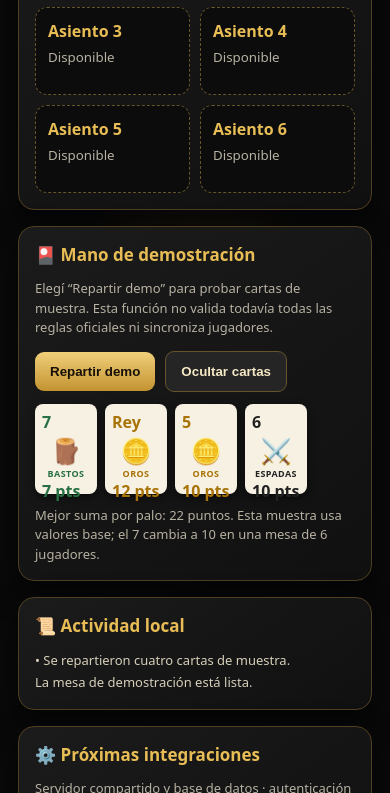
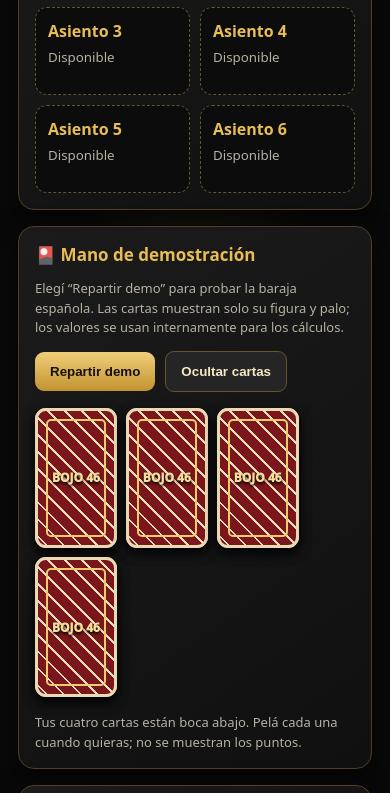
Before and after one commit to tiocucho/BOJO-46-TIO-CUCHO-, a plain HTML site: page index.html in a window 390 px wide. Both pictures are taken after a click on the button "Repartir demo". Shown: the part 788-1581 px from the top of the page. Drawn offline with Linux system fonts and the light colour scheme.

Commit message:
Add files via upload

```diff
--- a/index.html
+++ b/index.html
@@ -21,14 +21,23 @@ button:disabled{opacity:.4;cursor:not-allowed}
 .seats{display:grid;grid-template-columns:repeat(2,minmax(0,1fr));gap:10px}
 .seat{background:#0c0c0c;border:1px dashed #66542b;border-radius:12px;padding:12px;min-height:88px}
 .seat strong{color:var(--gold)}.seat small{display:block;color:var(--muted);margin-top:6px}
-.cards{display:flex;gap:8px;flex-wrap:wrap;margin:12px 0}
-.card{width:62px;height:90px;border-radius:8px;background:#f7f1e3;color:#171717;display:flex;flex-direction:column;justify-content:space-between;padding:7px;font-weight:800;box-shadow:0 3px 9px #0008}
-.card .suit{font-size:25px;text-align:center;align-self:center}.card .suitname{font-size:9px;text-align:center;letter-spacing:.4px;text-transform:uppercase}.gold{color:#a87408}.red{color:#b52d2d}.green{color:#287044}.black{color:#222}
+.cards{display:flex;gap:9px;flex-wrap:wrap;align-items:flex-start;margin:16px 0}
+.card{width:clamp(72px,19vw,104px);height:clamp(116px,31vw,160px);border:2px solid #e7d7b4;border-radius:10px;background:linear-gradient(145deg,#fffaf0,#eee2c8);color:#171717;display:flex;flex-direction:column;justify-content:space-between;padding:9px;font-weight:800;box-shadow:0 5px 12px #0009;overflow:hidden}
+.card{position:relative;width:clamp(72px,21vw,112px);height:clamp(126px,36vw,170px);border:2px solid #d6bd80;border-radius:11px;background:linear-gradient(145deg,#fffdf5,#f0e4c7);color:#211b12;display:flex;flex-direction:column;justify-content:space-between;padding:8px;box-shadow:0 5px 12px #0009;overflow:hidden}.card .rank{font-size:clamp(17px,4.8vw,25px);font-weight:900;line-height:1}.card .suit{font-size:clamp(35px,10vw,52px);text-align:center;align-self:center;line-height:1.1;filter:drop-shadow(0 2px 1px #0002)}.card .suitname{font-size:clamp(9px,2.5vw,12px);text-align:center;letter-spacing:1.4px;text-transform:uppercase;font-weight:900}.gold{color:#a87408}.red{color:#b52d2d}.green{color:#287044}.black{color:#222}.card:after{content:"";position:absolute;inset:4px;border:1px solid #d6bd8055;border-radius:7px;pointer-events:none}
+.peel-card{position:relative;width:clamp(72px,21vw,112px);height:clamp(126px,36vw,170px);touch-action:none;user-select:none;flex:0 0 auto;perspective:700px}
+.face-card,.back-cover{position:absolute;inset:0;border-radius:11px;overflow:hidden}
+.face-card{border:2px solid #d6bd80;background:linear-gradient(145deg,#fffdf5,#f0e4c7);color:#211b12;display:flex;flex-direction:column;justify-content:space-between;padding:8px;box-shadow:0 5px 12px #0009;font-weight:900}
+.face-card .rank{font-size:clamp(17px,4.8vw,25px);line-height:1}.face-card .art{font-size:clamp(30px,9vw,48px);text-align:center;line-height:1.1;flex:1;display:grid;place-items:center}.face-card .suitname{font-size:clamp(8px,2.4vw,11px);text-align:center;letter-spacing:1px}
+.back-cover{z-index:2;background:repeating-linear-gradient(45deg,#7b171c 0 5px,#f1dfbb 5px 7px,#7b171c 7px 12px);border:3px solid #ead9b5;box-shadow:0 5px 12px #0009;transform-origin:top center;cursor:ns-resize}
+.back-cover:before{content:'BOJO 46';position:absolute;inset:8px;border:2px solid #edcc70;border-radius:5px;display:grid;place-items:center;color:#f7df9a;font-weight:1000;font-size:12px;text-shadow:0 2px 3px #000}
+.peel-label{font-size:11px;color:#bdb39b;text-align:center;margin-top:4px;line-height:1.2}
+.peel-card.revealed .back-cover{display:none}
+@media(max-width:380px){.peel-card{width:calc((100vw - 82px)/4);height:120px}.face-card{padding:6px}.face-card .art{font-size:29px}.face-card .rank{font-size:16px}.face-card .suitname{font-size:8px}}
 .pill{display:inline-block;padding:5px 9px;border-radius:99px;background:#292111;color:#f0cd70;border:1px solid #5d4820;font-size:12px}
 .notice{color:var(--muted);font-size:13px;line-height:1.5}
 .log{max-height:170px;overflow:auto;color:#d7cfba;font-size:13px;line-height:1.7}
 footer{text-align:center;color:#807762;font-size:12px;padding:10px 20px 28px}
-@media(min-width:760px){main{grid-template-columns:1fr 1fr}.wide{grid-column:1/-1}.seats{grid-template-columns:repeat(3,minmax(0,1fr))}}
+@media(max-width:380px){.cards{gap:6px}.card{width:calc((100vw - 82px)/4);height:120px;padding:6px}.card .suit{font-size:29px}.card .suitname{font-size:8px}.card .rank{font-size:16px}}\n@media(min-width:760px){main{grid-template-columns:1fr 1fr}.wide{grid-column:1/-1}.seats{grid-template-columns:repeat(3,minmax(0,1fr))}}
 </style></head>
 <body>
 <header><h1>🃏 BOJO 46 TIO CUCHO 🃏</h1><div class="subtitle">TRUCO · ESTRATEGIA · MESA ENTRE AMIGOS</div></header>
@@ -49,7 +58,7 @@ footer{text-align:center;color:#807762;font-size:12px;padding:10px 20px 28px}
 </section>
 <section class="panel">
 <h2>🎴 Mano de demostración</h2>
-<p class="notice">Elegí “Repartir demo” para probar cartas de muestra. Esta función no valida todavía todas las reglas oficiales ni sincroniza jugadores.</p>
+<p class="notice">Elegí “Repartir demo” para probar la baraja española. Las cartas muestran solo su figura y palo; los valores se usan internamente para los cálculos.</p>
 <div class="row"><button id="deal">Repartir demo</button><button class="secondary" id="clearHand">Ocultar cartas</button></div>
 <div id="hand" class="cards"></div><div id="score" class="notice">Tus cartas aparecerán aquí.</div>
 </section>
@@ -70,7 +79,9 @@ function escapeHtml(s){return s.replace(/[&<>"']/g,c=>({'&':'&amp;','<':'&lt;','
 document.querySelector('#join').onclick=()=>{let name=document.querySelector('#nickname').value.trim();let role=document.querySelector('#role').value;if(!name){alert('Escribí tu apodo.');return}if(role==='player'&&players.filter(p=>p.role==='player').length>=6){alert('La mesa admite hasta 6 jugadores.');return}if(players.some(p=>p.name.toLowerCase()===name.toLowerCase())){alert('Ese apodo ya está en uso en esta demostración.');return}players.push({name,role});render();log(`${escapeHtml(name)} entró como ${role==='player'?'jugador':'espectador'} (solo en este dispositivo).`);document.querySelector('#nickname').value=''}
 const suits=[['🪙','Oros','gold'],['🏆','Copas','red'],['⚔️','Espadas','black'],['🪵','Bastos','green']];
 const ranks=[['As',11],['2',12],['3',10],['4',10],['5',10],['6',10],['7',7],['Sota',10],['Caballo',11],['Rey',12]];
-document.querySelector('#deal').onclick=()=>{let deck=[];for(let [suit,suitName,color] of suits)for(let [rank,val] of ranks)deck.push({suit,suitName,color,rank,val});deck.sort(()=>Math.random()-.5);hand=deck.slice(0,4);handEl.innerHTML=hand.map(c=>`<div class="card ${c.color}"><span>${c.rank}</span><span class="suit">${c.suit}</span><span class="suitname">${c.suitName}</span><span>${c.val} pts</span></div>`).join('');let sums={};hand.forEach(c=>sums[c.suit]=(sums[c.suit]||0)+c.val);let best=Math.max(...Object.values(sums));document.querySelector('#score').textContent=`Mejor suma por palo: ${best} puntos. Esta muestra usa valores base; el 7 cambia a 10 en una mesa de 6 jugadores.`;log('Se repartieron cuatro cartas de muestra.');}
+function cardMarkup(c,i){return `<div class="peel-card" data-index="${i}" aria-label="Carta ${i+1}, boca abajo"><div class="face-card ${c.color}"><span class="rank">${c.rank}</span><span class="art">${c.suit}</span><span class="suitname">${c.suitName}</span></div><div class="back-cover" data-progress="0"></div><div class="peel-label">Deslizá para pelar</div></div>`}
+function wirePeelCards(){handEl.querySelectorAll('.peel-card').forEach(card=>{const cover=card.querySelector('.back-cover');let startY=0,startProgress=0,dragging=false;const setProgress=v=>{v=Math.max(0,Math.min(100,v));cover.style.transform=`translateY(${v}%)`;cover.dataset.progress=v;if(v>=98){card.classList.add('revealed');card.setAttribute('aria-label','Carta descubierta')}else{card.classList.remove('revealed');card.setAttribute('aria-label','Carta boca abajo')}};cover.addEventListener('pointerdown',e=>{if(card.classList.contains('revealed'))return;dragging=true;startY=e.clientY;startProgress=Number(cover.dataset.progress||0);cover.setPointerCapture(e.pointerId);e.preventDefault()});cover.addEventListener('pointermove',e=>{if(!dragging)return;const delta=(e.clientY-startY)/card.clientHeight*100;setProgress(startProgress+delta)});const end=()=>{if(!dragging)return;dragging=false;if(Number(cover.dataset.progress||0)>=72)setProgress(100)};cover.addEventListener('pointerup',end);cover.addEventListener('pointercancel',end);cover.addEventListener('click',()=>{if(Number(cover.dataset.progress||0)>0)setProgress(100);else setProgress(35)})})}
+document.querySelector('#deal').onclick=()=>{let deck=[];for(let [suit,suitName,color] of suits)for(let [rank,val] of ranks)deck.push({suit,suitName,color,rank,val});deck.sort(()=>Math.random()-.5);hand=deck.slice(0,4);handEl.innerHTML=hand.map(cardMarkup).join('');wirePeelCards();document.querySelector('#score').textContent='Tus cuatro cartas están boca abajo. Pelá cada una cuando quieras; no se muestran los puntos.';log('Se repartieron cuatro cartas boca abajo para pelar por la oreja.');}
 document.querySelector('#clearHand').onclick=()=>{hand=[];handEl.innerHTML='';document.querySelector('#score').textContent='Tus cartas aparecerán aquí.'}
 render();
 </script></body></html>
```
